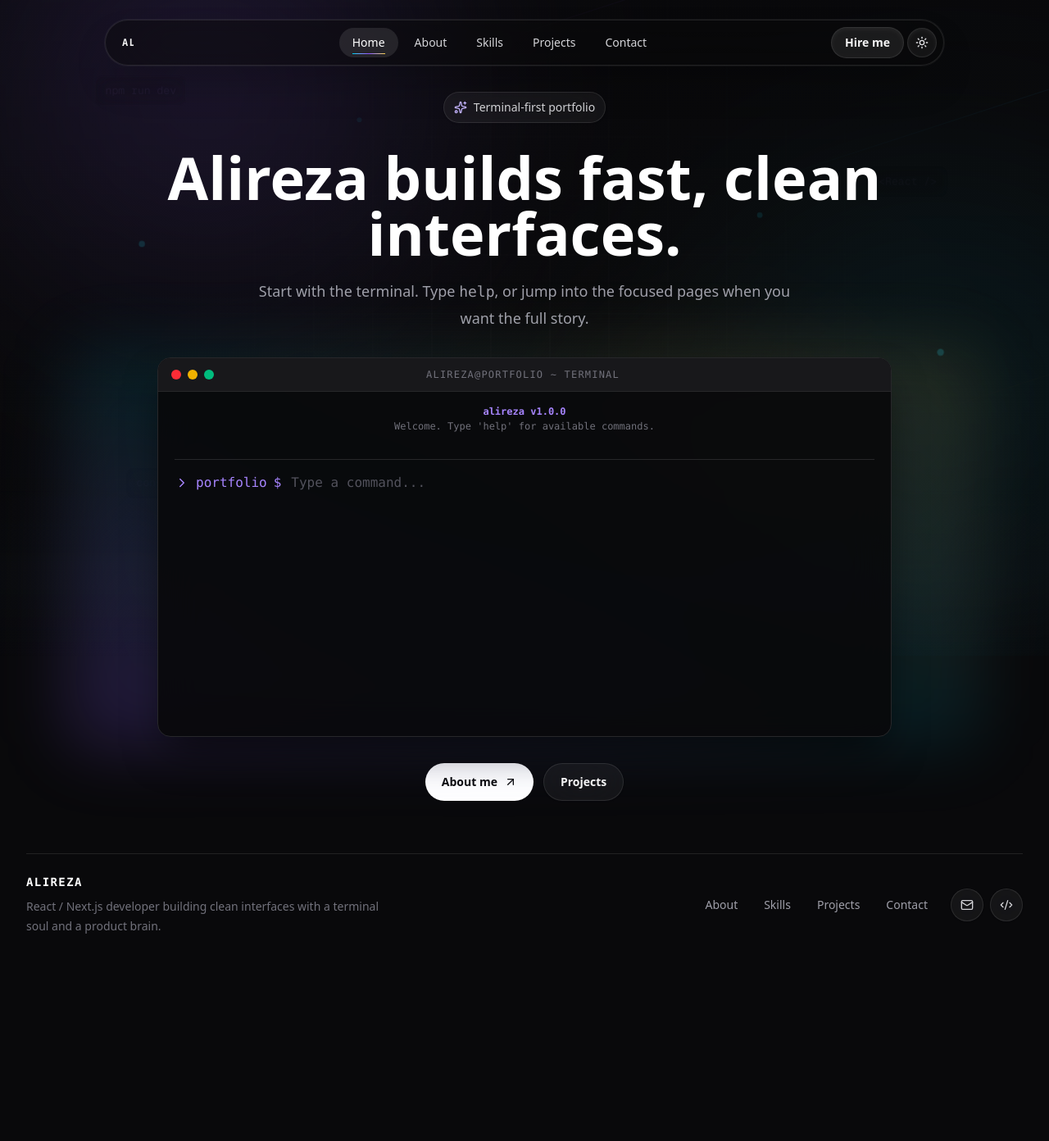
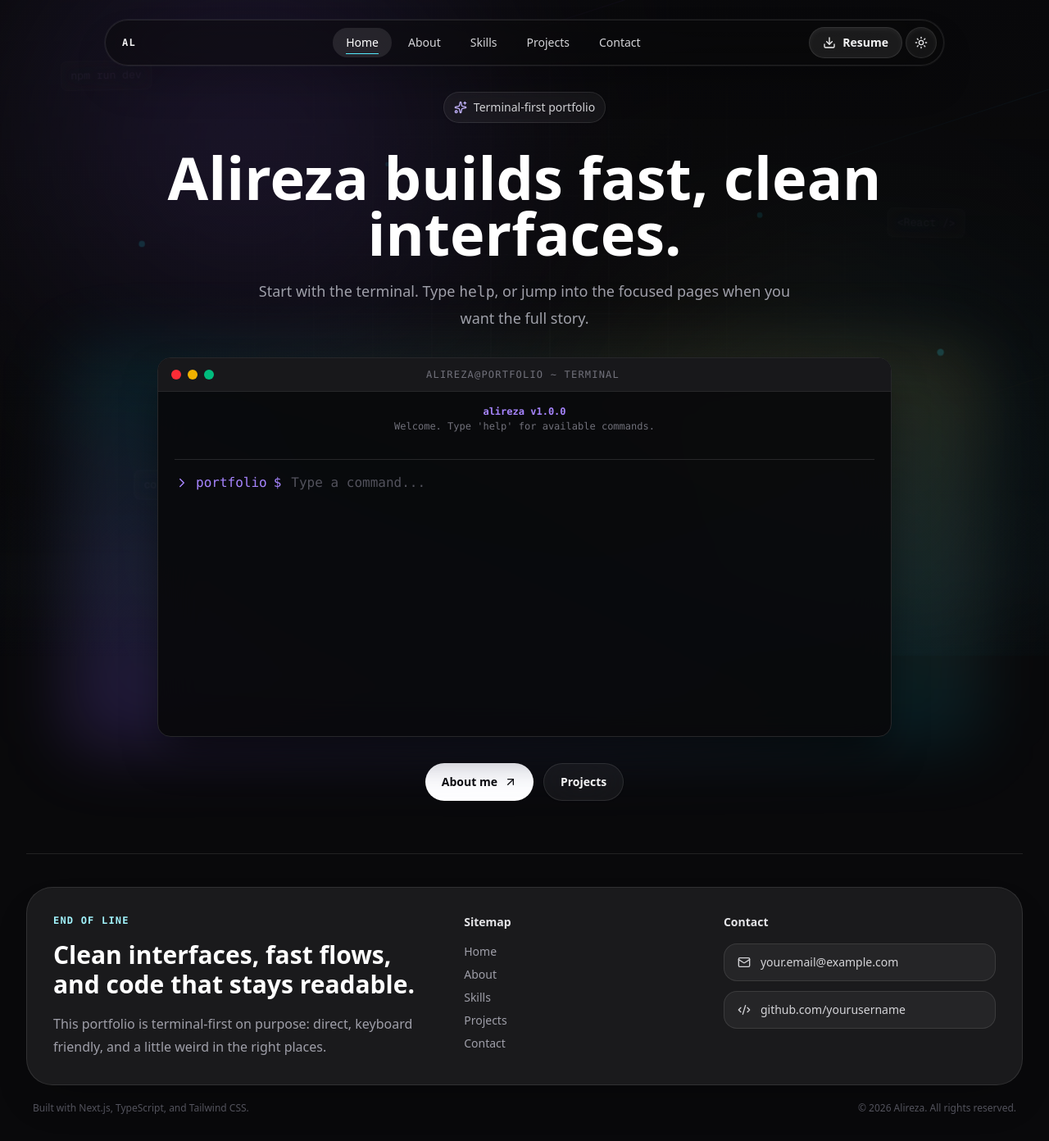
Before and after one commit to alireza-hq/portfolio, a Next.js app: page / in a window 1280 px wide. Shown: the whole page at 82% size. Before the commit the page ends 1166 px from the top, so only its background shows below. Built offline with nearby package versions, Linux system fonts and the light colour scheme.

Commit message:
fix: polish navigation footer and background motion

```diff
--- a/src/components/layout/AnimatedBackground.tsx
+++ b/src/components/layout/AnimatedBackground.tsx
@@ -1,17 +1,23 @@
 const particles = [
-  { text: 'npm run dev', className: 'top-[14%] left-[8%] delay-0' },
-  { text: '<React />', className: 'top-[26%] right-[10%] delay-2' },
-  { text: 'const craft = true', className: 'bottom-[24%] left-[12%] delay-4' },
-  { text: 'git commit -m glow', className: 'right-[16%] bottom-[14%] delay-6' },
+  { text: 'npm run dev', className: 'top-[14%] left-[8%] motion-float-a delay-0' },
+  { text: '<React />', className: 'top-[26%] right-[10%] motion-float-b delay-2' },
+  {
+    text: 'const craft = true',
+    className: 'bottom-[24%] left-[12%] motion-float-c delay-4',
+  },
+  {
+    text: 'git commit -m glow',
+    className: 'right-[16%] bottom-[14%] motion-float-d delay-6',
+  },
 ]
 
 const pixels = [
-  'left-[12%] top-[40%] delay-0',
-  'left-[34%] top-[18%] delay-2',
-  'right-[28%] top-[34%] delay-4',
-  'right-[12%] top-[58%] delay-6',
-  'left-[24%] bottom-[18%] delay-2',
-  'right-[38%] bottom-[24%] delay-0',
+  'left-[12%] top-[40%] motion-pixel-a delay-0',
+  'left-[34%] top-[18%] motion-pixel-b delay-2',
+  'right-[28%] top-[34%] motion-pixel-c delay-4',
+  'right-[12%] top-[58%] motion-pixel-a delay-6',
+  'left-[24%] bottom-[18%] motion-pixel-c delay-2',
+  'right-[38%] bottom-[24%] motion-pixel-b delay-0',
 ]
 
 export function AnimatedBackground() {
@@ -20,9 +26,9 @@ export function AnimatedBackground() {
       className='portfolio-background pointer-events-none fixed inset-0 -z-10 overflow-hidden bg-slate-50 dark:bg-zinc-950'
       aria-hidden='true'
     >
-      <div className='portfolio-background__aura portfolio-background__aura--violet' />
-      <div className='portfolio-background__aura portfolio-background__aura--cyan' />
-      <div className='portfolio-background__aura portfolio-background__aura--amber' />
+      <div className='portfolio-background__aura portfolio-background__aura--violet motion-aura-a' />
+      <div className='portfolio-background__aura portfolio-background__aura--cyan motion-aura-b' />
+      <div className='portfolio-background__aura portfolio-background__aura--amber motion-aura-c' />
       <div className='portfolio-background__grid' />
       <div className='portfolio-background__scanline' />
       <div className='portfolio-background__beam portfolio-background__beam--one' />
@@ -40,10 +46,7 @@ export function AnimatedBackground() {
       ))}
 
       {pixels.map((pixel) => (
-        <span
-          key={pixel}
-          className={`portfolio-background__pixel ${pixel}`}
-        />
+        <span key={pixel} className={`portfolio-background__pixel ${pixel}`} />
       ))}
     </div>
   )
--- a/src/components/layout/Footer.tsx
+++ b/src/components/layout/Footer.tsx
@@ -1,57 +1,86 @@
 import Link from 'next/link'
-import { Code2, Mail } from 'lucide-react'
+import { ArrowUpRight, Code2, Mail } from 'lucide-react'
 
-const footerLinks = [
+const sitemap = [
+  { href: '/', label: 'Home' },
   { href: '/about', label: 'About' },
   { href: '/skills', label: 'Skills' },
   { href: '/projects', label: 'Projects' },
   { href: '/contact', label: 'Contact' },
 ]
 
+const contactLinks = [
+  {
+    href: 'mailto:your.email@example.com',
+    label: 'your.email@example.com',
+    icon: Mail,
+  },
+  {
+    href: 'https://github.com/yourusername',
+    label: 'github.com/yourusername',
+    icon: Code2,
+  },
+]
+
 export function Footer() {
   return (
-    <footer className='relative z-10 px-4 pb-6 sm:px-6 lg:px-8'>
-      <div className='mx-auto flex w-full max-w-7xl flex-col gap-6 border-t border-slate-900/10 pt-6 md:flex-row md:items-center md:justify-between dark:border-white/10'>
+    <footer className='relative z-10 px-4 pb-8 sm:px-6 lg:px-8'>
+      <div className='mx-auto w-full max-w-7xl border-t border-slate-900/10 pt-10 dark:border-white/10'>
+        <div className='grid gap-10 rounded-[2rem] border border-slate-900/10 bg-slate-950 p-6 text-white shadow-2xl shadow-slate-950/10 sm:p-8 lg:grid-cols-[1.25fr_0.75fr_0.9fr] dark:border-white/10 dark:bg-white/7 dark:shadow-black/20'>
           <div>
-          <p className='font-mono text-sm font-semibold tracking-widest text-slate-950 uppercase dark:text-white'>
-            Alireza
+            <p className='font-mono text-xs font-semibold tracking-widest text-cyan-200 uppercase'>
+              end of line
             </p>
-          <p className='mt-2 max-w-md text-sm leading-6 text-slate-500 dark:text-zinc-500'>
-            React / Next.js developer building clean interfaces with a terminal
-            soul and a product brain.
+            <h2 className='mt-4 max-w-xl text-3xl font-semibold tracking-normal'>
+              Clean interfaces, fast flows, and code that stays readable.
+            </h2>
+            <p className='mt-4 max-w-lg leading-7 text-zinc-400'>
+              This portfolio is terminal-first on purpose: direct, keyboard
+              friendly, and a little weird in the right places.
             </p>
           </div>
 
-        <div className='flex flex-col gap-4 sm:flex-row sm:items-center'>
-          <nav className='flex flex-wrap gap-2' aria-label='Footer navigation'>
-            {footerLinks.map((link) => (
+          <div>
+            <p className='text-sm font-semibold text-zinc-200'>Sitemap</p>
+            <div className='mt-4 grid gap-2'>
+              {sitemap.map((link) => (
                 <Link
                   key={link.href}
                   href={link.href}
-                className='rounded-full px-3 py-2 text-sm font-medium text-slate-600 transition hover:bg-slate-950/5 hover:text-violet-700 focus-visible:ring-2 focus-visible:ring-violet-400/70 focus-visible:outline-none dark:text-zinc-400 dark:hover:bg-white/8 dark:hover:text-violet-200'
+                  className='group inline-flex w-fit items-center gap-2 text-sm text-zinc-400 transition hover:text-white focus-visible:ring-2 focus-visible:ring-cyan-300/60 focus-visible:outline-none'
                 >
                   {link.label}
+                  <ArrowUpRight className='h-3.5 w-3.5 opacity-0 transition group-hover:opacity-100' />
                 </Link>
               ))}
-          </nav>
+            </div>
+          </div>
 
-          <div className='flex gap-2'>
+          <div>
+            <p className='text-sm font-semibold text-zinc-200'>Contact</p>
+            <div className='mt-4 grid gap-3'>
+              {contactLinks.map((link) => {
+                const Icon = link.icon
+
+                return (
                   <Link
-              href='mailto:your.email@example.com'
-              className='grid h-10 w-10 place-items-center rounded-full border border-slate-900/10 bg-white/55 text-slate-700 shadow-sm shadow-slate-900/5 backdrop-blur-xl transition hover:-translate-y-0.5 hover:text-violet-700 focus-visible:ring-2 focus-visible:ring-violet-400/70 focus-visible:outline-none dark:border-white/10 dark:bg-white/5 dark:text-zinc-300 dark:hover:text-violet-200'
-              aria-label='Email Alireza'
+                    key={link.href}
+                    href={link.href}
+                    target={link.href.startsWith('http') ? '_blank' : undefined}
+                    className='inline-flex min-w-0 items-center gap-3 rounded-2xl border border-white/10 bg-white/5 px-4 py-3 text-sm text-zinc-300 transition hover:border-cyan-300/30 hover:bg-cyan-300/10 hover:text-white focus-visible:ring-2 focus-visible:ring-cyan-300/60 focus-visible:outline-none'
                   >
-              <Mail className='h-4 w-4' />
+                    <Icon className='h-4 w-4 shrink-0' />
+                    <span className='truncate'>{link.label}</span>
                   </Link>
-            <Link
-              href='https://github.com/yourusername'
-              target='_blank'
-              className='grid h-10 w-10 place-items-center rounded-full border border-slate-900/10 bg-white/55 text-slate-700 shadow-sm shadow-slate-900/5 backdrop-blur-xl transition hover:-translate-y-0.5 hover:text-violet-700 focus-visible:ring-2 focus-visible:ring-violet-400/70 focus-visible:outline-none dark:border-white/10 dark:bg-white/5 dark:text-zinc-300 dark:hover:text-violet-200'
-              aria-label='Open GitHub'
-            >
-              <Code2 className='h-4 w-4' />
-            </Link>
+                )
+              })}
             </div>
+          </div>
+        </div>
+
+        <div className='flex flex-col gap-2 px-2 pt-5 text-xs text-slate-500 sm:flex-row sm:items-center sm:justify-between dark:text-zinc-600'>
+          <p>Built with Next.js, TypeScript, and Tailwind CSS.</p>
+          <p>© 2026 Alireza. All rights reserved.</p>
         </div>
       </div>
     </footer>
--- a/src/components/layout/Navbar.tsx
+++ b/src/components/layout/Navbar.tsx
@@ -1,7 +1,7 @@
 'use client'
 
 import Link from 'next/link'
-import { Moon, Sun } from 'lucide-react'
+import { Download, Moon, Sun } from 'lucide-react'
 import { useTheme } from 'next-themes'
 import { usePathname } from 'next/navigation'
 import { cn } from '@/lib/utils'
@@ -22,7 +22,7 @@ function ThemeToggle() {
     <button
       type='button'
       onClick={() => setTheme(isDark ? 'light' : 'dark')}
-      className='grid h-9 w-9 place-items-center rounded-full border border-slate-900/10 bg-white/55 text-slate-700 shadow-inner shadow-white/70 transition duration-200 hover:-translate-y-0.5 hover:border-violet-400/40 hover:bg-violet-100/70 hover:text-violet-700 focus-visible:ring-2 focus-visible:ring-violet-400/70 focus-visible:outline-none dark:border-white/10 dark:bg-white/5 dark:text-zinc-200 dark:shadow-white/5 dark:hover:bg-violet-400/10 dark:hover:text-violet-200'
+      className='grid h-9.5 w-9.5 place-items-center rounded-full border border-slate-900/10 bg-white/55 text-slate-700 shadow-inner shadow-white/70 transition duration-200 hover:border-cyan-500/30 hover:bg-cyan-50 hover:text-slate-950 focus-visible:ring-2 focus-visible:ring-cyan-500/60 focus-visible:outline-none dark:border-white/10 dark:bg-white/5 dark:text-zinc-200 dark:shadow-white/5 dark:hover:bg-cyan-400/10 dark:hover:text-white'
       aria-label={isDark ? 'Switch to light mode' : 'Switch to dark mode'}
     >
       <Sun className='hidden h-4 w-4 dark:block' />
@@ -42,14 +42,14 @@ export function Navbar() {
       >
         <Link
           href='/'
-          className='brand-type-link rounded-full px-3 py-2 font-mono text-xs font-semibold tracking-widest text-slate-800 uppercase transition hover:text-violet-700 focus-visible:ring-2 focus-visible:ring-violet-400/70 focus-visible:outline-none dark:text-zinc-100 dark:hover:text-violet-200'
+          className='brand-type-link rounded-full px-3 py-2 font-mono text-xs font-semibold tracking-widest text-slate-800 uppercase transition hover:text-slate-950 focus-visible:ring-2 focus-visible:ring-cyan-500/60 focus-visible:outline-none dark:text-zinc-100 dark:hover:text-white'
           aria-label='Go home'
         >
           <span className='brand-type' aria-hidden='true' />
           <span className='sr-only'>Alireza</span>
         </Link>
 
-        <div className='flex min-w-0 [scrollbar-width:none] items-center justify-center gap-1 overflow-x-auto [&::-webkit-scrollbar]:hidden'>
+        <div className='flex min-w-0 scrollbar-none items-center justify-center gap-1 overflow-x-auto [&::-webkit-scrollbar]:hidden'>
           {navLinks.map((link) => {
             const isActive = pathname === link.href
 
@@ -58,7 +58,7 @@ export function Navbar() {
                 key={link.href}
                 href={link.href}
                 className={cn(
-                  'group relative shrink-0 rounded-full px-3 py-2 text-sm font-medium transition duration-200 focus-visible:ring-2 focus-visible:ring-violet-400/70 focus-visible:outline-none sm:px-4',
+                  'group relative shrink-0 rounded-full px-3 py-2 text-sm font-medium transition duration-200 focus-visible:ring-2 focus-visible:ring-cyan-500/60 focus-visible:outline-none sm:px-4',
                   'text-slate-600 hover:-translate-y-0.5 hover:bg-slate-950/5 hover:text-slate-950',
                   'dark:text-zinc-300 dark:hover:bg-white/8 dark:hover:text-white',
                   isActive &&
@@ -68,7 +68,7 @@ export function Navbar() {
                 <span className='relative z-10'>{link.label}</span>
                 <span
                   className={cn(
-                    'absolute inset-x-4 bottom-1 h-px origin-center bg-gradient-to-r from-cyan-400 via-violet-500 to-amber-300 transition duration-200',
+                    'absolute inset-x-4 bottom-1 h-px origin-center bg-cyan-500 transition duration-200 dark:bg-cyan-300',
                     isActive
                       ? 'scale-x-100 opacity-100'
                       : 'scale-x-0 opacity-0 group-hover:scale-x-100 group-hover:opacity-100',
@@ -81,10 +81,12 @@ export function Navbar() {
 
         <div className='flex shrink-0 items-center justify-end gap-1'>
           <Link
-            href='/contact'
-            className='hidden rounded-full border border-slate-900/10 bg-slate-950 px-4 py-2 text-sm font-semibold text-white shadow-sm shadow-slate-900/10 transition duration-200 hover:-translate-y-0.5 hover:bg-violet-700 focus-visible:ring-2 focus-visible:ring-violet-400/70 focus-visible:outline-none md:inline-flex dark:border-white/10 dark:bg-white/8 dark:text-zinc-100 dark:shadow-inner dark:shadow-white/5 dark:hover:border-violet-400/40 dark:hover:bg-violet-400/10 dark:hover:text-violet-200'
+            href='/resume.pdf'
+            download
+            className='hidden items-center gap-2 rounded-full border border-slate-900/10 bg-slate-950 px-4 py-2 text-sm font-semibold text-white shadow-sm shadow-slate-900/10 transition duration-200 hover:-translate-y-0.5 hover:bg-slate-800 focus-visible:ring-2 focus-visible:ring-cyan-500/60 focus-visible:outline-none md:inline-flex dark:border-white/10 dark:bg-white/8 dark:text-zinc-100 dark:shadow-inner dark:shadow-white/5 dark:hover:border-cyan-300/30 dark:hover:bg-cyan-400/10 dark:hover:text-white'
           >
-            Hire me
+            <Download className='h-4 w-4' />
+            Resume
           </Link>
           <ThemeToggle />
         </div>
--- a/src/styles/globals.css
+++ b/src/styles/globals.css
@@ -18,7 +18,7 @@ html.dark {
 
   42%,
   72% {
-    width: 7ch;
+    width: 8.2ch;
   }
 
   100% {
@@ -39,12 +39,12 @@ html.dark {
 }
 
 .brand-type-link {
-  width: 9.4ch;
+  width: 11ch;
 }
 
 .brand-type {
   display: inline-block;
-  width: 7ch;
+  width: 8.2ch;
   overflow: hidden;
   white-space: nowrap;
   vertical-align: bottom;
@@ -72,8 +72,35 @@ html.dark {
     transform: translate3d(0, 0, 0) scale(1);
   }
 
+  25% {
+    transform: translate3d(8vw, 6vh, 0) scale(1.08);
+  }
+
   50% {
-    transform: translate3d(6%, -4%, 0) scale(1.12);
+    transform: translate3d(3vw, -8vh, 0) scale(1.16);
+  }
+
+  75% {
+    transform: translate3d(-7vw, 4vh, 0) scale(1.05);
+  }
+}
+
+@keyframes background-aura-reverse {
+  0%,
+  100% {
+    transform: translate3d(0, 0, 0) scale(1);
+  }
+
+  25% {
+    transform: translate3d(-9vw, -5vh, 0) scale(1.12);
+  }
+
+  50% {
+    transform: translate3d(-2vw, 8vh, 0) scale(0.98);
+  }
+
+  75% {
+    transform: translate3d(7vw, -3vh, 0) scale(1.14);
   }
 }
 
@@ -104,9 +131,42 @@ html.dark {
     transform: translate3d(0, 0, 0);
   }
 
+  25% {
+    opacity: 0.16;
+    transform: translate3d(34px, 28px, 0) rotate(1deg);
+  }
+
   50% {
     opacity: 0.2;
-    transform: translate3d(16px, -22px, 0);
+    transform: translate3d(-28px, -38px, 0) rotate(-1deg);
+  }
+
+  75% {
+    opacity: 0.12;
+    transform: translate3d(42px, -12px, 0) rotate(0.5deg);
+  }
+}
+
+@keyframes background-particle-alt {
+  0%,
+  100% {
+    opacity: 0.1;
+    transform: translate3d(0, 0, 0);
+  }
+
+  30% {
+    opacity: 0.2;
+    transform: translate3d(-46px, 18px, 0) rotate(-1deg);
+  }
+
+  60% {
+    opacity: 0.14;
+    transform: translate3d(26px, 46px, 0) rotate(1deg);
+  }
+
+  80% {
+    opacity: 0.18;
+    transform: translate3d(-18px, -34px, 0);
   }
 }
 
@@ -133,6 +193,24 @@ html.dark {
   }
 }
 
+@keyframes background-pixel-wide {
+  0%,
+  100% {
+    opacity: 0.12;
+    transform: translate3d(0, 0, 0) scale(1);
+  }
+
+  40% {
+    opacity: 0.55;
+    transform: translate3d(-54px, 34px, 0) scale(1.35);
+  }
+
+  70% {
+    opacity: 0.28;
+    transform: translate3d(38px, 58px, 0) scale(0.9);
+  }
+}
+
 .portfolio-background {
   color-scheme: light;
 }
@@ -149,7 +227,18 @@ html.dark {
   filter: blur(72px);
   opacity: 0.2;
   mix-blend-mode: multiply;
-  animation: background-aura 16s ease-in-out infinite;
+}
+
+.motion-aura-a {
+  animation: background-aura 18s ease-in-out infinite;
+}
+
+.motion-aura-b {
+  animation: background-aura-reverse 22s ease-in-out infinite;
+}
+
+.motion-aura-c {
+  animation: background-aura 26s ease-in-out infinite reverse;
 }
 
 .portfolio-background__aura--violet {
@@ -308,7 +397,22 @@ html.dark {
   color: rgb(79 70 229 / 0.28);
   text-shadow: none;
   backdrop-filter: blur(10px);
-  animation: background-particle 9s ease-in-out infinite;
+}
+
+.motion-float-a {
+  animation: background-particle 11s ease-in-out infinite;
+}
+
+.motion-float-b {
+  animation: background-particle-alt 13s ease-in-out infinite;
+}
+
+.motion-float-c {
+  animation: background-particle 15s ease-in-out infinite reverse;
+}
+
+.motion-float-d {
+  animation: background-particle-alt 17s ease-in-out infinite reverse;
 }
 
 .dark .portfolio-background__particle {
@@ -325,7 +429,18 @@ html.dark {
   border-radius: 9999px;
   background: rgb(124 58 237 / 0.35);
   box-shadow: 0 0 22px rgb(124 58 237 / 0.25);
+}
+
+.motion-pixel-a {
   animation: background-pixel 8s ease-in-out infinite;
+}
+
+.motion-pixel-b {
+  animation: background-pixel-wide 10s ease-in-out infinite;
+}
+
+.motion-pixel-c {
+  animation: background-pixel 12s ease-in-out infinite reverse;
 }
 
 .dark .portfolio-background__pixel {
```
Lines whose indentation alone changed are shown as unchanged.
